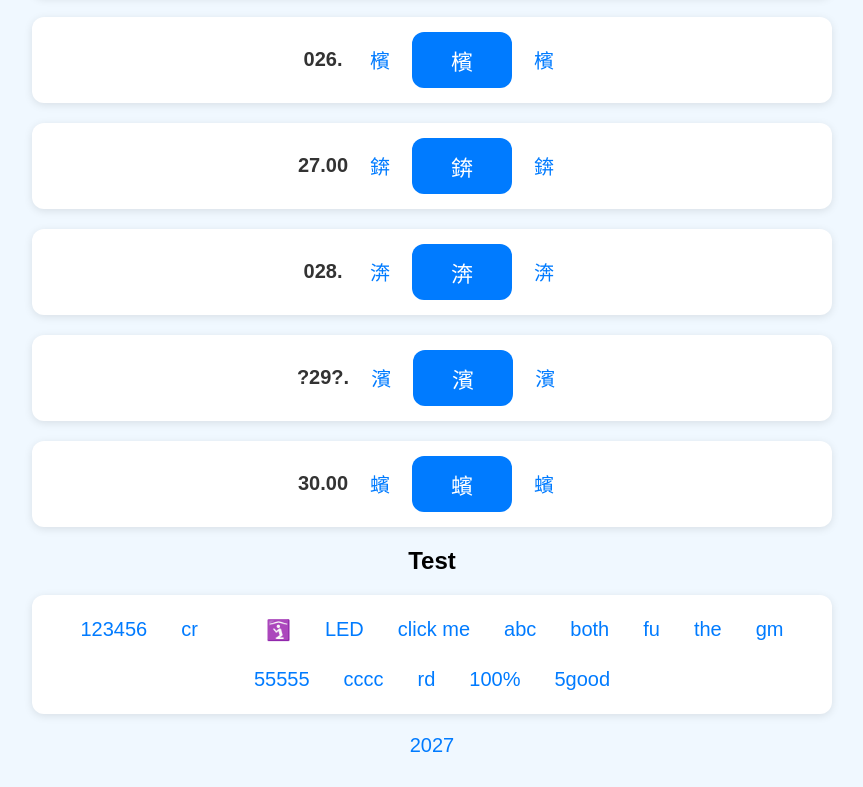
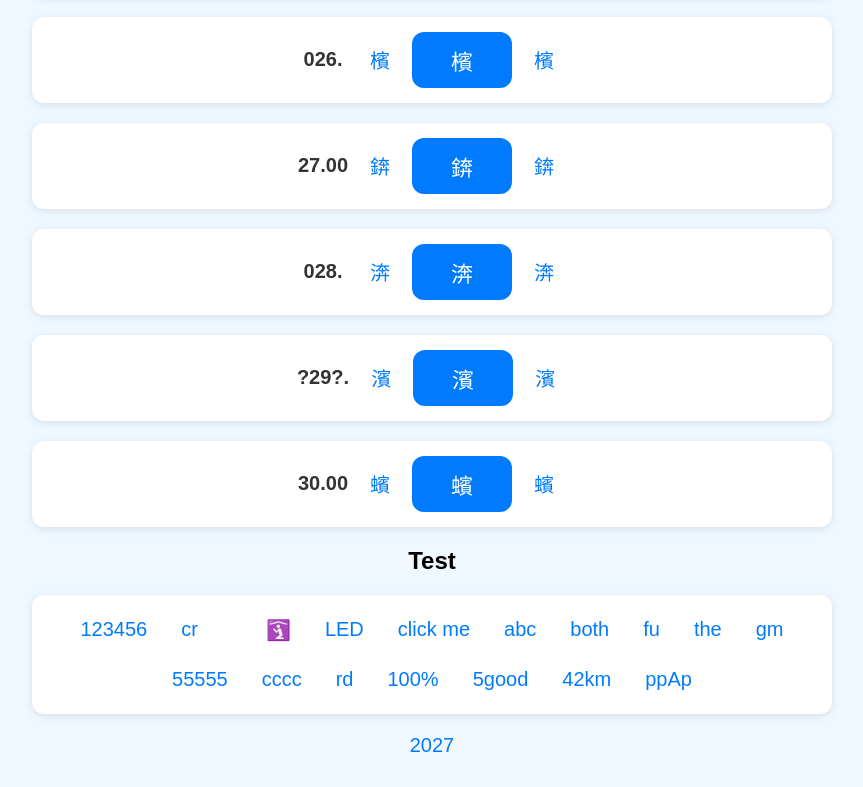
Before and after one commit to hw2801hw/paradox, a plain HTML site: page index.html in a window 1280 px wide. Shown: the part 2752-3539 px from the top of the page, without its empty margins (208-1071 px from the left). Drawn offline with Linux system fonts and the light colour scheme.

Commit message:
Update index.html

```diff
--- a/index.html
+++ b/index.html
@@ -420,6 +420,8 @@
             <a href="https://hw2801hw.github.io/paradox/rd2.5" class="side-link">rd</a>
             <a href="https://hw2801hw.github.io/paradox/100" class="side-link">100%</a>
             <a href="https://hw2801hw.github.io/paradox/good5" class="side-link">5good</a>
+            <a href="https://hw2801hw.github.io/paradox/42" class="side-link">42km</a>
+            <a href="https://hw2801hw.github.io/paradox/op" class="side-link">ppAp</a>
         </div>
 
 	<a href="https://hw2801hw.github.io/paradox/2027" class="side-link">2027</a>
```
